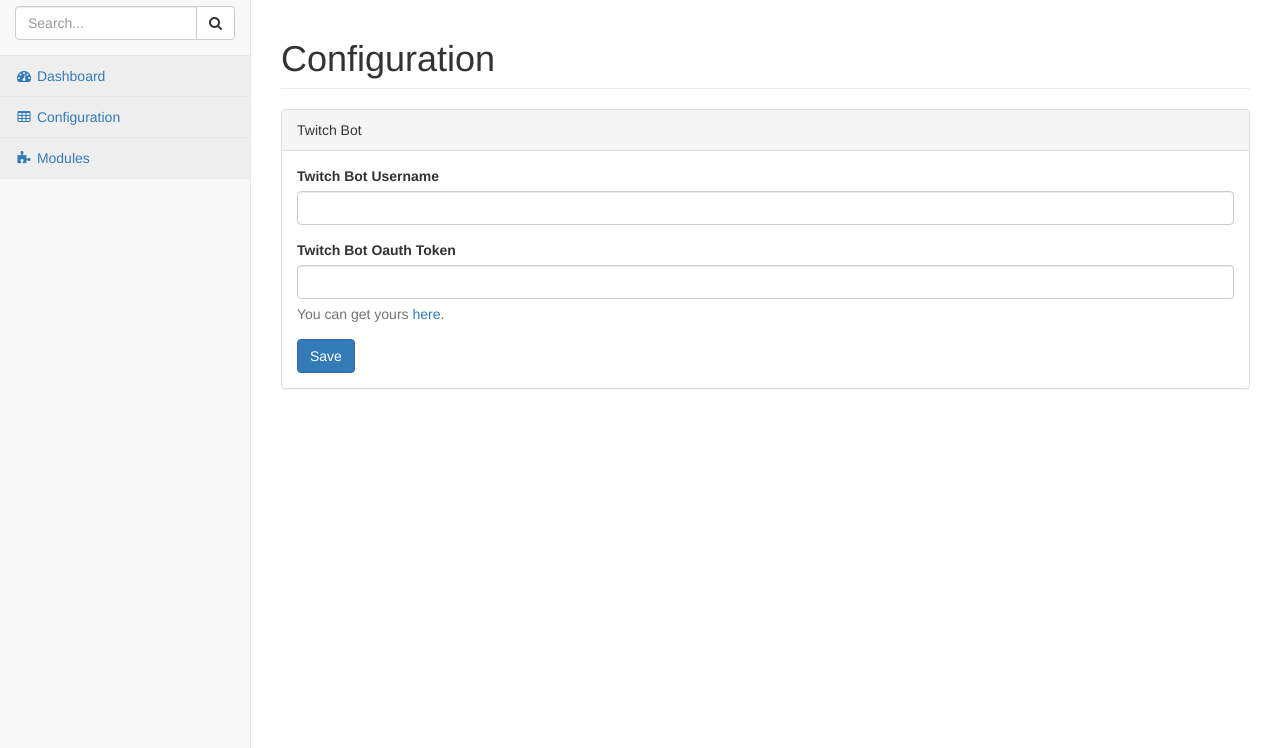
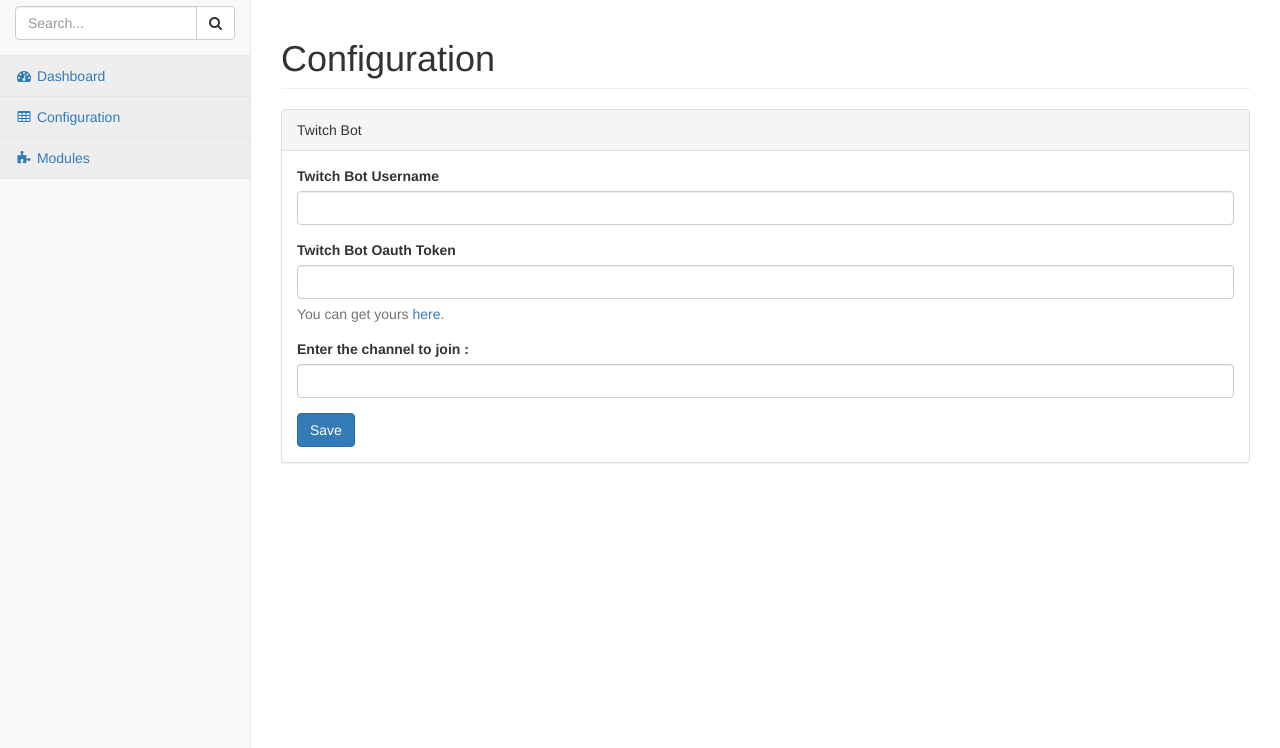
Before and after one commit to Gagaro/PimpMyBot, a Python web app: template pimpmybot/wsgi/templates/configuration.html in a window 1280 px wide. Shown: the part 60-808 px from the top of the page. Run offline with Jinja, Linux system fonts and the light colour scheme; the template is opened without the code that fills it, so the values that code supplies are empty; some libraries are stand-ins or nearby versions.

Commit message:
feat : join channel

```diff
--- a/pimpmybot/irc/client.py
+++ b/pimpmybot/irc/client.py
@@ -37,11 +37,15 @@ class Client(object):
         if not self.config.username:
             logger.warning('No username configured.')
             return
+        if not self.config.channel:
+            logger.warning('No channel configured.')
+            return
 
         logger.debug('Connecting to {0}:{1}'.format(HOST, PORT))
         self.socket.connect((HOST, PORT))
         self.send('PASS {0}\r\n'.format(self.config.oauth))
         self.send('NICK {0}\r\n'.format(self.config.username))
+        self.send('JOIN {0}\r\n'.format('#' + self.config.channel))
 
     def send(self, message):
         logger.debug('> {0}'.format(message))
--- a/pimpmybot/wsgi/templates/configuration.html
+++ b/pimpmybot/wsgi/templates/configuration.html
@@ -19,6 +19,11 @@
                 <p class="help-block">You can get yours <a href="http://twitchapps.com/tmi/">here</a>.</p>
             </div>
 
+            <div class="form-group">
+                <label>Enter the channel to join :</label>
+                <input class="form-control" name="channel" value="{{ config.channel }}" />
+            </div>
+
             <input class="btn btn-primary" type="submit" value="Save" />
         </div>
     </div>
--- a/pimpmybot/wsgi/views/base.py
+++ b/pimpmybot/wsgi/views/base.py
@@ -44,6 +44,7 @@ def configuration_view_post():
     configuration = Configuration.get()
     configuration.username = request.forms['username']
     configuration.oauth = request.forms['oauth']
+    configuration.channel = request.forms['channel']
     configuration.save()
     success('Configuration saved')
     return {
```
